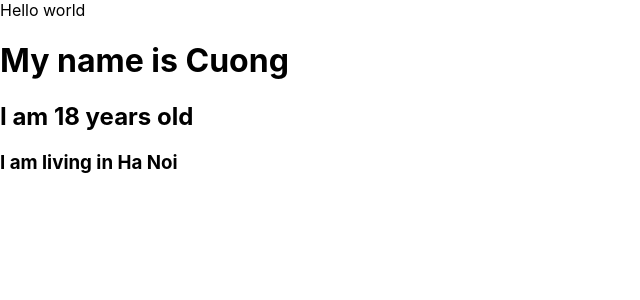
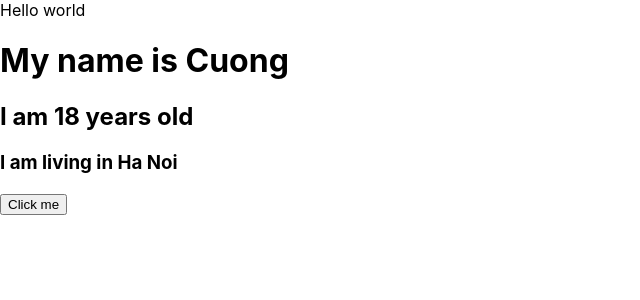
Before and after one commit to daokecuong1608/Bai_11_Demo_react_js, a React (Create React App) app: page / in a window 1280 px wide. Shown: the top 300 px of the page, without its empty margins (0-640 px from the left). Built offline with nearby package versions, Linux system fonts and the light colour scheme.

Commit message:
sử lý sự kiện react

```diff
--- a/src/component/MyComponent.js
+++ b/src/component/MyComponent.js
@@ -12,6 +12,13 @@ class MyComponent extends React.Component {
         age: 18
     };
 
+    handleClick = (event) => {
+        alert('Hello');
+        console.log(event.target);
+    }
+    handleOnMoveOver(event) {
+        console.log(event.target);
+    }
 
     //tập hơp những khối HTML chuyển thành giao diện
     //Cú pháp JSX (JavaScript XML) là một phần của React, nó cho phép chúng ta viết HTML trong JavaScript
@@ -21,6 +28,8 @@ class MyComponent extends React.Component {
                 <h1>My name is {this.state.name}</h1>
                 <h2>I am {this.state.age} years old</h2>
                 <h3>I am living in {this.state.address}</h3>
+                <button onMouseOver={this.handleOnMoveOver}>Click me</button>
+
             </div>
         );
     }
```
